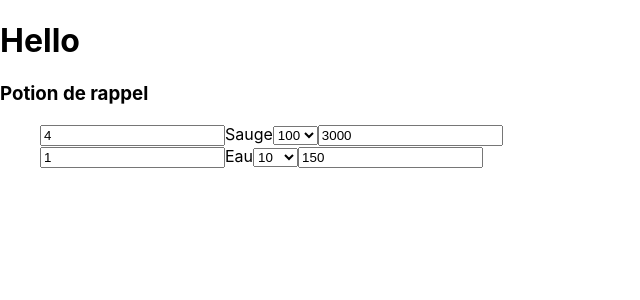
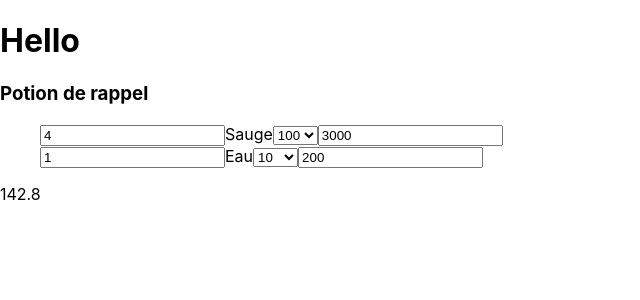
Before and after one commit to Kroustille/archibald, a Next.js app: page / in a window 1280 px wide. Shown: the top 300 px of the page, without its empty margins (0-640 px from the left). Built offline with nearby package versions, Linux system fonts and the light colour scheme.

Commit message:
feat: add results display

```diff
--- a/components/ingredients/detail.tsx
+++ b/components/ingredients/detail.tsx
@@ -1,4 +1,4 @@
-import { Ingredient } from '@/models/Ingredient'
+import { Ingredient } from '@/models/ingredient'
 import { ProductDetail } from '@/components/products/detail'
 import { safeParseInt } from '@/helpers/parse'
 
--- a/components/products/detail.tsx
+++ b/components/products/detail.tsx
@@ -1,4 +1,4 @@
-import { POSSIBLE_BATCH_SIZES, Product } from '@/models/Product'
+import { POSSIBLE_BATCH_SIZES, Product } from '@/models/product'
 
 import { safeParseInt } from '@/helpers/parse'
 
--- a/components/recipes/detail.tsx
+++ b/components/recipes/detail.tsx
@@ -1,5 +1,5 @@
 import { IngredientDetail } from '@/components/ingredients/detail'
-import { Recipe } from '@/models/Recipe'
+import { Recipe } from '@/models/recipe'
 
 interface Props {
   recipe: Recipe
--- /dev/null
+++ b/components/results/index.tsx
@@ -0,0 +1,13 @@
+import { Recipe } from '@/models/recipe'
+
+interface Props {
+  recipe: Recipe
+}
+
+export const Results = ({ recipe }: Props) => {
+  const total_without_taxes = recipe.ingredients.reduce((result, ingredient) => result + ingredient.count * ingredient.product.pricePerBatch / ingredient.product.batchSize, 0)
+  const total_with_taxes = total_without_taxes *1.02
+  return <section>
+    {total_with_taxes}
+  </section>
+}
--- a/models/Ingredient.ts
+++ b/models/Ingredient.ts
@@ -1,4 +1,4 @@
-import { Product } from 'models/Product'
+import { Product } from '@/models/product'
 
 export interface Ingredient {
   product: Product
--- a/models/Product.ts
+++ b/models/Product.ts
@@ -1,4 +1,4 @@
-import { Recipe } from '@/models/Recipe'
+import { Recipe } from '@/models/recipe'
 
 export const POSSIBLE_BATCH_SIZES = [1, 10, 100]
 
--- a/models/Recipe.ts
+++ b/models/Recipe.ts
@@ -1,4 +1,4 @@
-import { Ingredient } from '@/models/Ingredient'
+import { Ingredient } from '@/models/ingredient'
 
 export interface Recipe {
   id: string
--- a/pages/index.tsx
+++ b/pages/index.tsx
@@ -1,9 +1,10 @@
 import Head from 'next/head'
-import { Ingredient } from '@/models/Ingredient'
+import { Ingredient } from '@/models/ingredient'
 import type { NextPage } from 'next'
-import { Product } from '@/models/Product'
-import { Recipe } from '@/models/Recipe'
+import { Product } from '@/models/product'
+import { Recipe } from '@/models/recipe'
 import { RecipeDetail } from '@/components/recipes/detail'
+import { Results } from '@/components/results'
 import { useState } from 'react'
 
 const Home: NextPage = () => {
@@ -23,7 +24,7 @@ const Home: NextPage = () => {
     id: '2',
     label: 'Eau',
     batchSize: 10,
-    pricePerBatch: 150
+    pricePerBatch: 200
   }
 
   const potion_de_rappel_eau: Ingredient = {
@@ -64,6 +65,7 @@ const Home: NextPage = () => {
             />
           )}
         </section>
+        <Results recipe={recipes[0]}/>
       </main>
     </div>
   )
```
